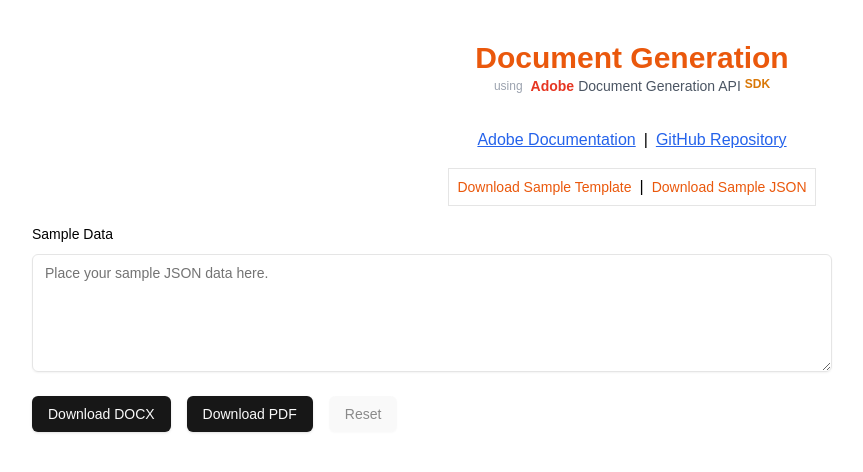
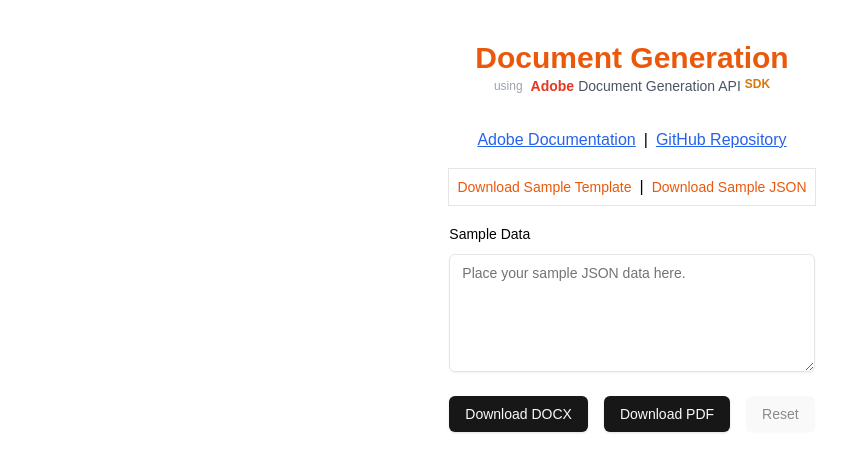
Before and after one commit to SanjeevSaniel/adobe-doc-merge, a Next.js app: page / in a window 1280 px wide. Shown: the top 472 px of the page, without its empty margins (8-871 px from the left). Built offline with nearby package versions, Linux system fonts and the light colour scheme.

Commit message:
Update the form position layout

```diff
--- a/src/app/merge/page.tsx
+++ b/src/app/merge/page.tsx
@@ -130,7 +130,7 @@
     <Form {...form}>
       <form
         // onSubmit={form.handleSubmit(onSubmit)}
-        className='w-2/3 space-y-6'>
+        className='w-full space-y-6'>
         <FormField
           control={form.control}
           name='bio'
@@ -142,6 +142,7 @@
                   placeholder='Place your sample JSON data here.'
                   className='resize'
                   rows={5}
+                  // cols={10}
                   {...field}
                 />
               </FormControl>
--- a/src/app/page.tsx
+++ b/src/app/page.tsx
@@ -59,7 +59,11 @@
         </a>
       </div>
 
-      <MergePage />
+      <div className='flex justify-between items-center'>
+        <div className='w-fit m-auto'>
+          <MergePage />
+        </div>
+      </div>
 
       {/* <Tabs
         defaultValue='account'
```
